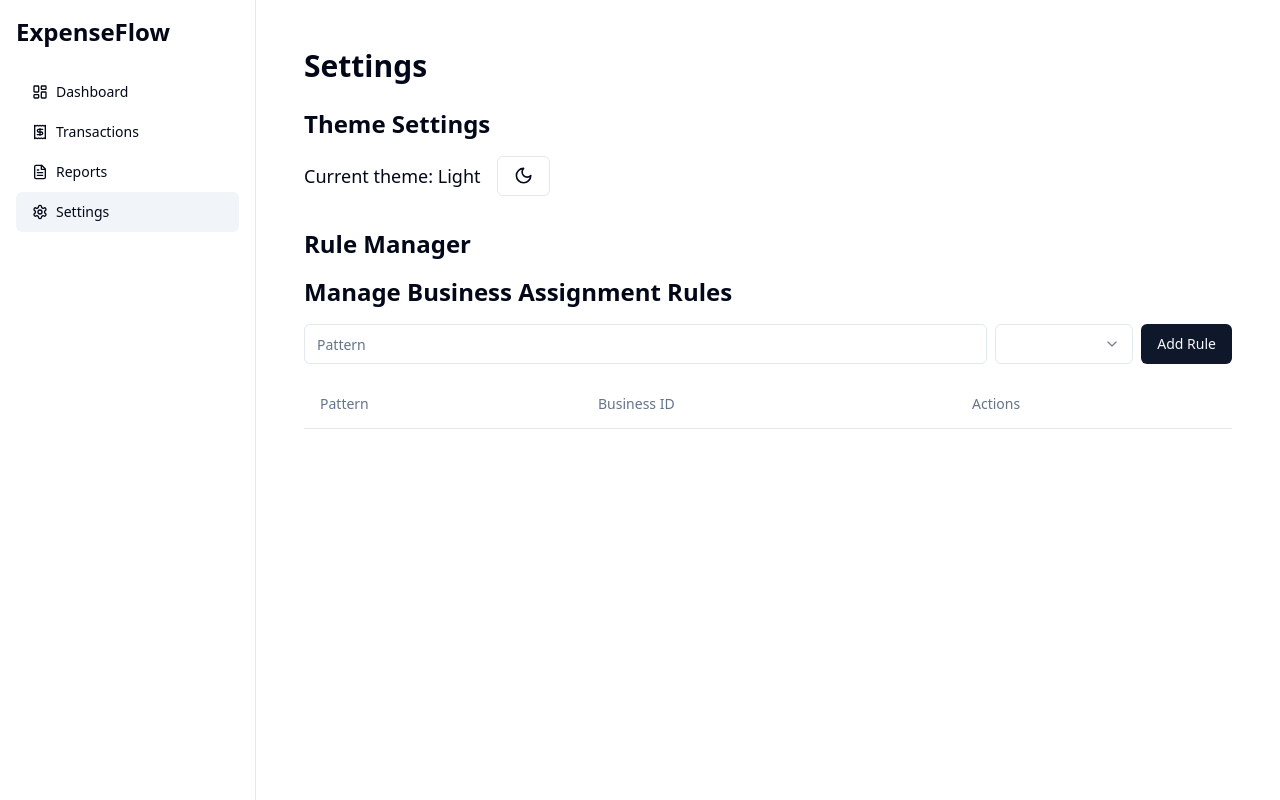
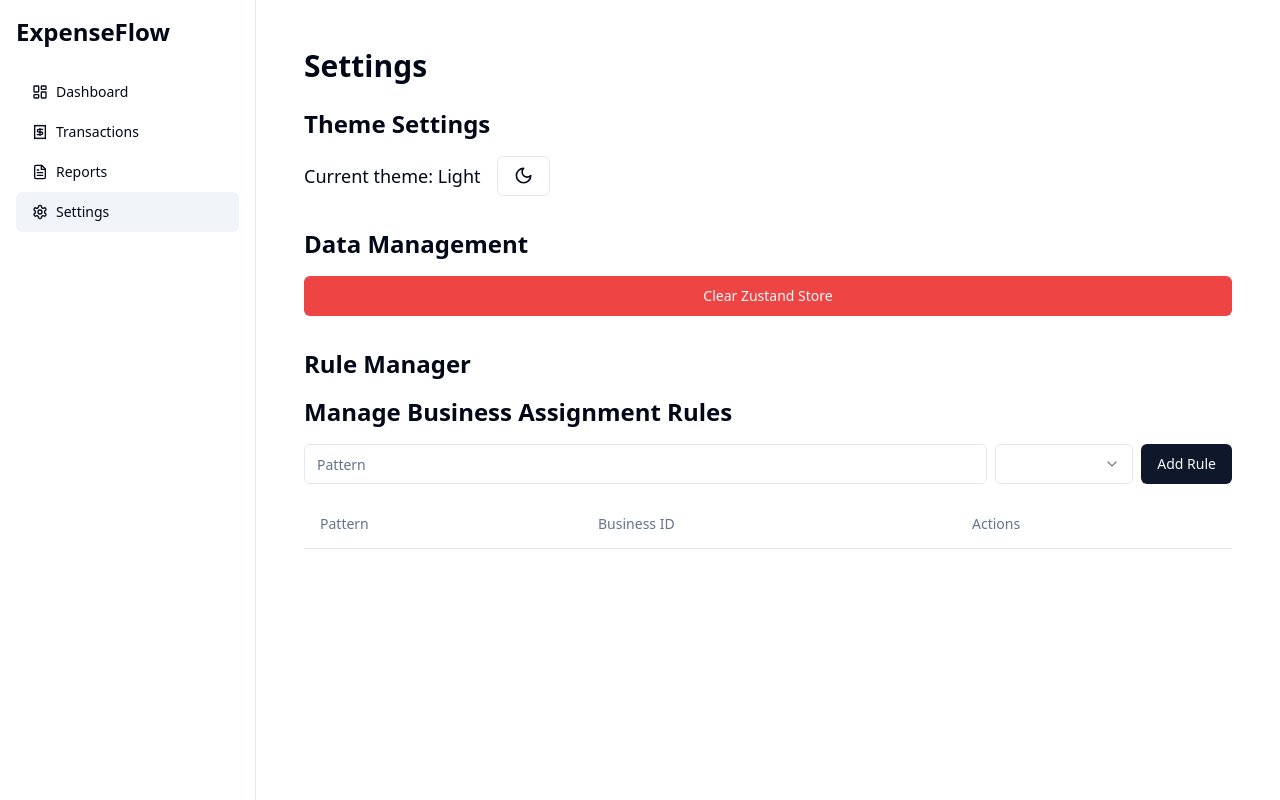
Before and after one commit to quixilabs/app-expense-mgmt-flow, a Next.js app: page /dashboard/settings in a window 1280 px wide. Built offline with nearby package versions, Linux system fonts and the light colour scheme.

Commit message:
Added the capability to clear the DB

```diff
--- a/app/dashboard/settings/page.tsx
+++ b/app/dashboard/settings/page.tsx
@@ -3,6 +3,9 @@
 import dynamic from 'next/dynamic';
 import { ThemeToggle } from '@/components/ThemeToggle';
 import { useTheme } from '@/app/providers/ThemeProvider';
+import { Button } from '@/components/ui/button';
+import { clearStoreOnce } from '@/utils/storeUtils';
+import { useState } from 'react';
 
 const RuleManager = dynamic(() => import('@/components/dashboard/rule-manager'), {
   ssr: false,
@@ -11,6 +14,13 @@ const RuleManager = dynamic(() => import('@/components/dashboard/rule-manager'),
 
 export default function SettingsPage() {
   const { theme } = useTheme();
+  const [clearMessage, setClearMessage] = useState('');
+
+  const handleClearStore = () => {
+    clearStoreOnce();
+    setClearMessage('Store cleared successfully!');
+    setTimeout(() => setClearMessage(''), 3000); // Clear message after 3 seconds
+  };
 
   return (
     <div className="container mx-auto p-4">
@@ -25,6 +35,18 @@ export default function SettingsPage() {
       </section>
 
       <section className="mb-8">
+        <h2 className="text-2xl font-semibold mb-4">Data Management</h2>
+        <div className="flex flex-col space-y-4">
+          <Button onClick={handleClearStore} variant="destructive">
+            Clear Zustand Store
+          </Button>
+          {clearMessage && (
+            <p className="text-green-500 font-semibold">{clearMessage}</p>
+          )}
+        </div>
+      </section>
+
+      <section className="mb-8">
         <h2 className="text-2xl font-semibold mb-4">Rule Manager</h2>
         <RuleManager />
       </section>
--- a/store/transactionStore.ts
+++ b/store/transactionStore.ts
@@ -17,12 +17,21 @@ interface TransactionStore {
   updateTransaction: (id: string, updates: Partial<Transaction>) => void;
   plaidAccessToken: string | null;
   setPlaidAccessToken: (token: string) => void;
+  hasBeenCleared: boolean;
+  clearStore: () => void;
 }
+
+// Define initial state
+const initialState = {
+  transactions: [],
+  plaidAccessToken: null,
+  hasBeenCleared: false,
+};
 
 export const useTransactionStore = create<TransactionStore>()(
   persist(
     (set) => ({
-      transactions: [],
+      ...initialState,
       addTransactions: (newTransactions) =>
         set((state) => ({ transactions: [...state.transactions, ...newTransactions] })),
       updateTransaction: (id, updates) =>
@@ -31,12 +40,21 @@ export const useTransactionStore = create<TransactionStore>()(
             t.id === id ? { ...t, ...updates } : t
           ),
         })),
-      plaidAccessToken: null,
       setPlaidAccessToken: (token) => set({ plaidAccessToken: token }),
+      clearStore: () => set({ ...initialState, hasBeenCleared: true }),
     }),
     {
       name: 'transaction-store',
-      storage: createJSONStorage(() => (typeof window !== 'undefined' ? localStorage : null)),
+      storage: createJSONStorage(() => {
+        if (typeof window !== 'undefined') {
+          return localStorage;
+        }
+        return {
+          getItem: () => null,
+          setItem: () => {},
+          removeItem: () => {},
+        };
+      }),
     }
   )
 );
--- /dev/null
+++ b/utils/storeUtils.ts
@@ -0,0 +1,12 @@
+import { useTransactionStore } from '../store/transactionStore';
+
+export function clearStoreOnce() {
+  const { clearStore, hasBeenCleared } = useTransactionStore.getState();
+
+  if (!hasBeenCleared) {
+    clearStore();
+    console.log('Store cleared for the first time');
+  } else {
+    console.log('Store has already been cleared once');
+  }
+}
```
